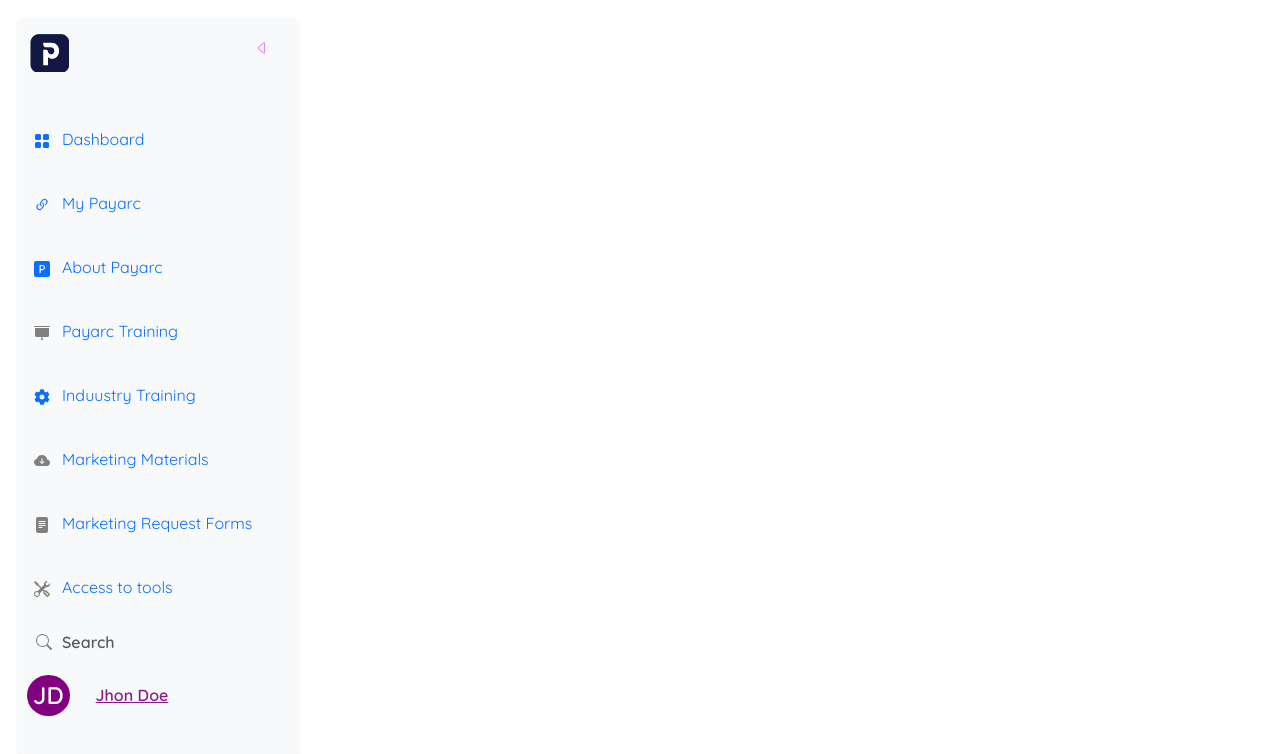
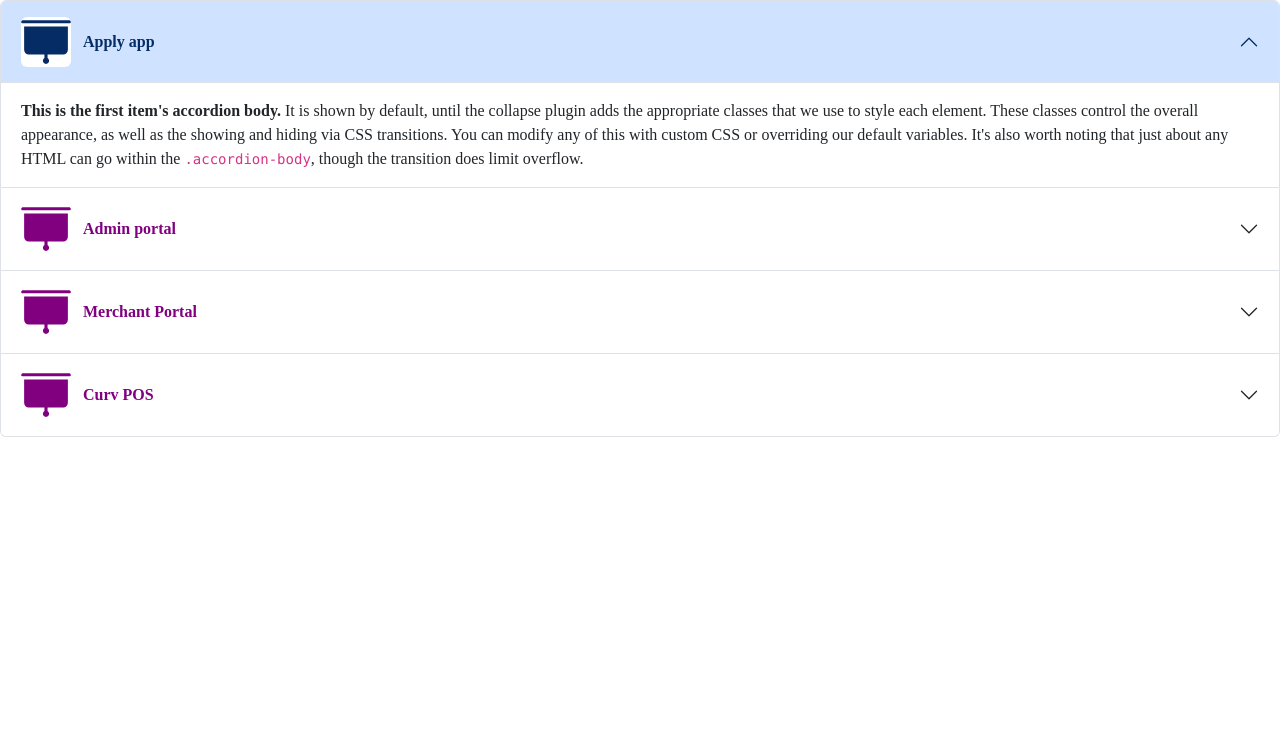
Before and after one commit to deyanp19/dashboard-Parc, a Next.js app: page /dashboard in a window 1280 px wide. Shown: the top 754 px of the page. Built offline with nearby package versions, Linux system fonts and the light colour scheme.

Commit message:
create accordion;

```diff
--- a/pages/dashboard/index.jsx
+++ b/pages/dashboard/index.jsx
@@ -1,9 +1,11 @@
+import Accordion from "@/components/accordion/Accordion";
 import Sidebar from "@/components/sidebar/Sidebar";
 
 
 export default function Dashboard() {
     return(
 
-        <Sidebar name="Jhon Doe" />
+        // <Sidebar name="Jhon Doe" />
+        <Accordion />
     );
 }
--- /dev/null
+++ b/src/components/accordion/Accordion.css
@@ -0,0 +1,19 @@
+
+#accordionPayarc {
+    font-family: "Qucksang","sans-sarif";
+
+
+}
+
+ .accordion-header button {
+    font-family: "Qucksang","sans-sarif";
+    font-weight: 700;
+    color:purple;
+}
+
+svg {
+    size: 40px;
+    border-radius: 6px;
+    background-color: white;
+
+}
--- /dev/null
+++ b/src/components/accordion/Accordion.jsx
@@ -0,0 +1,61 @@
+import styles from './Accordion.css';
+
+
+export default function Accordion() {
+ const easel3=<svg xmlns="http://www.w3.org/2000/svg" width="50" height="50" fill="currentColor" class="bi bi-easel3-fill" viewBox="0 0 16 16">
+ <path d="M8.5 12v1.134a1 1 0 1 1-1 0V12h-5A1.5 1.5 0 0 1 1 10.5V3h14v7.5a1.5 1.5 0 0 1-1.5 1.5h-5Zm7-10a.5.5 0 0 0 0-1H.5a.5.5 0 0 0 0 1h15Z"/>
+</svg>
+
+    return (
+        <div className="accordion" id="accordionPayarc">
+            <div className="accordion-item">
+                    <h2 className="accordion-header">
+                        <button className="accordion-button" type="button" data-bs-toggle="collapse" data-bs-target="#collapseOne" aria-expanded="true" aria-controls="collapseOne">
+                        {easel3} Apply app
+                        </button>
+                    </h2>
+                <div id="collapseOne" className="accordion-collapse collapse show" data-bs-parent="#accordionExample">
+                <div className="accordion-body">
+                    <strong>This is the first item's accordion body.</strong> It is shown by default, until the collapse plugin adds the appropriate classes that we use to style each element. These classes control the overall appearance, as well as the showing and hiding via CSS transitions. You can modify any of this with custom CSS or overriding our default variables. It's also worth noting that just about any HTML can go within the <code>.accordion-body</code>, though the transition does limit overflow.
+                        </div>
+                    </div>
+            </div>
+            <div className="accordion-item">
+                <h2 className="accordion-header">
+                    <button className="accordion-button collapsed" type="button" data-bs-toggle="collapse" data-bs-target="#collapseTwo" aria-expanded="false" aria-controls="collapseTwo">
+                        {easel3} Admin portal
+                    </button>
+                </h2>
+                <div id="collapseTwo" className="accordion-collapse collapse" data-bs-parent="#accordionExample">
+                    <div className="accordion-body">
+                        <strong>This is the second item's accordion body.</strong> It is hidden by default, until the collapse plugin adds the appropriate classes that we use to style each element. These classes control the overall appearance, as well as the showing and hiding via CSS transitions. You can modify any of this with custom CSS or overriding our default variables. It's also worth noting that just about any HTML can go within the <code>.accordion-body</code>, though the transition does limit overflow.
+                    </div>
+                </div>
+            </div>
+            <div className="accordion-item">
+                <h2 className="accordion-header">
+                    <button className="accordion-button collapsed" type="button" data-bs-toggle="collapse" data-bs-target="#collapseThree" aria-expanded="false" aria-controls="collapseThree">
+                        {easel3} Merchant Portal
+                    </button>
+                </h2>
+                <div id="collapseThree" className="accordion-collapse collapse" data-bs-parent="#accordionExample">
+                    <div className="accordion-body">
+                        <strong>This is the third item's accordion body.</strong> It is hidden by default, until the collapse plugin adds the appropriate classes that we use to style each element. These classes control the overall appearance, as well as the showing and hiding via CSS transitions. You can modify any of this with custom CSS or overriding our default variables. It's also worth noting that just about any HTML can go within the <code>.accordion-body</code>, though the transition does limit overflow.
+                    </div>
+                </div>
+            </div>
+            <div className="accordion-item">
+                <h2 className="accordion-header">
+                    <button className="accordion-button collapsed" type="button" data-bs-toggle="collapse" data-bs-target="#collapseThree" aria-expanded="false" aria-controls="collapseThree">
+                        {easel3} Curv POS
+                    </button>
+                </h2>
+                <div id="collapseThree" className="accordion-collapse collapse" data-bs-parent="#accordionExample">
+                    <div className="accordion-body">
+                        <strong>This is the third item's accordion body.</strong> It is hidden by default, until the collapse plugin adds the appropriate classes that we use to style each element. These classes control the overall appearance, as well as the showing and hiding via CSS transitions. You can modify any of this with custom CSS or overriding our default variables. It's also worth noting that just about any HTML can go within the <code>.accordion-body</code>, though the transition does limit overflow.
+                    </div>
+                </div>
+            </div>
+        </div>
+    );
+}
```
Also changed, not shown: src/components/card/Card.css (added), src/components/card/Card.jsx (added), src/components/clock/Clock.css (added), src/components/clock/Clock.jsx (added).
